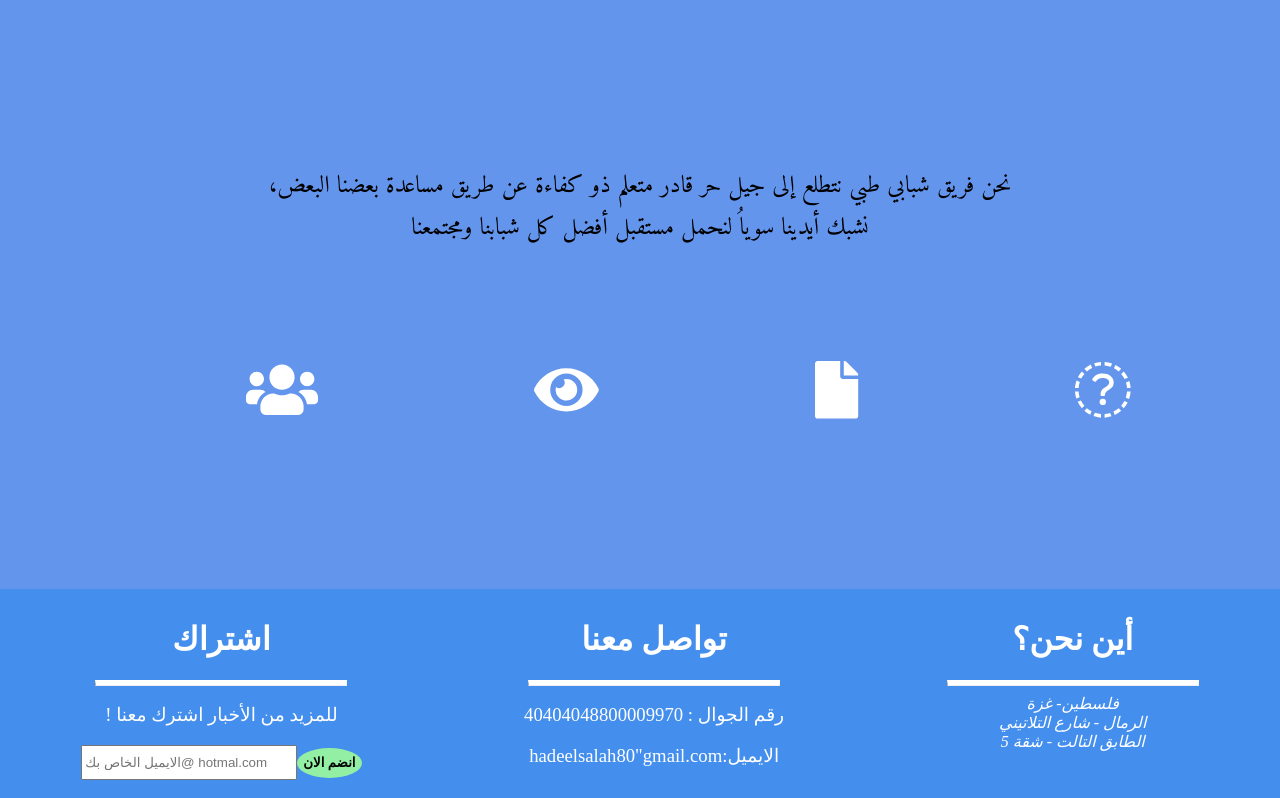
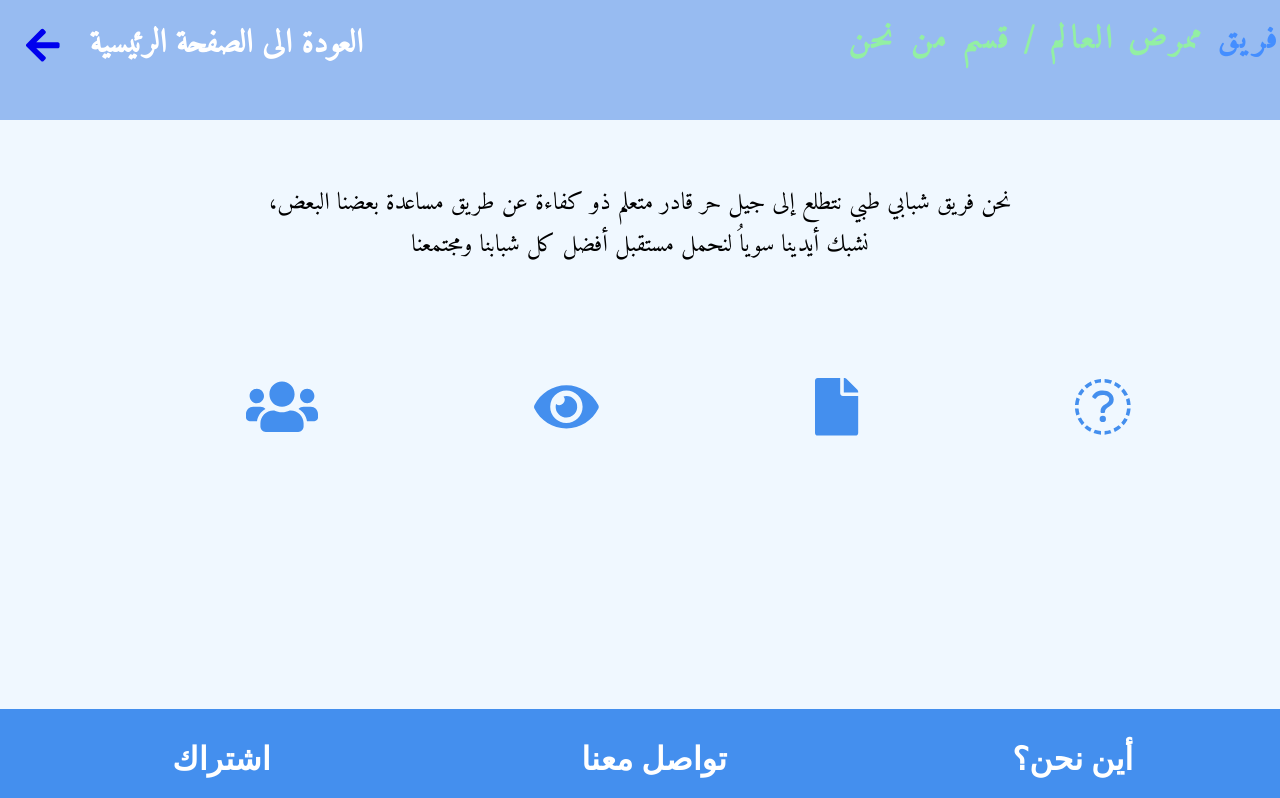
Before and after one commit to yaqootturman/nurse-of-the-world, a React (Create React App) app in the folder client/: page /home/details-about-us in a window 1280 px wide. Shown: the top 798 px of the page. Built offline with nearby package versions, Linux system fonts and the light colour scheme; a web font is replaced by a local one.

Commit message:
upadate first section

```diff
--- a/client/src/Components/ChangeableComponents/FirstUISection/MainPageForFirstSection/FirstDivMainPage.js
+++ b/client/src/Components/ChangeableComponents/FirstUISection/MainPageForFirstSection/FirstDivMainPage.js
@@ -1,5 +1,6 @@
 import React ,{useRef, useEffect} from 'react';
 import {TweenMax,Power3} from 'gsap';
+import SecondaryHeader from '../../SecondaryHeader/SecondaryHeader'
 import Footer from '../../../FixedComponents/Footer/Footer';
 import "./firstdivmainpage.css";
 
@@ -20,7 +21,8 @@ function FirstDivMainPage(){
         }, [])
     return(
         <>
-        <div id="section2" className="div-second">
+        <SecondaryHeader></SecondaryHeader>
+        <div className="div-second">
         <div class="para">
             <p ref={el => (secondDivLogo = el)} >نحن فريق شبابي طبي نتطلع إلى جيل حر قادر متعلم ذو كفاءة عن طريق مساعدة بعضنا
                 البعض، نشبك أيدينا سوياُ لنحمل مستقبل أفضل كل شبابنا ومجتمعنا</p>
@@ -33,6 +35,9 @@ function FirstDivMainPage(){
             <li><a href="https://www.google.com/" target="_blank"  title="من نحن؟"> <i class="fas fa-users fa-3x"></i></a></li>
 
         </ul>
+        <div className="first-icon">
+            <p>jdjdjjdjddjd</p>
+        </div>
 
         </div>
 
--- a/client/src/Components/ChangeableComponents/FirstUISection/MainPageForFirstSection/firstdivmainpage.css
+++ b/client/src/Components/ChangeableComponents/FirstUISection/MainPageForFirstSection/firstdivmainpage.css
@@ -2,7 +2,7 @@
     height:500vw;
 }
  .div-second{
-    background-color: cornflowerblue;
+    background-color:aliceblue;
     height: 45vw;
     padding-top: 1%;
     font-family: Amiri;
@@ -15,7 +15,7 @@
     font-size: 1.5em;
     text-align: center;
     margin-left: 20%;
-    padding-top: 10%;
+    padding-top: 2%;
     opacity: 0;
 }
 .icons ul{
@@ -30,13 +30,13 @@
     padding: 9%;
 
 }
-ul li a{
-    color:white;
+.icons ul li a{
     text-decoration: none;
+    color:#448FEE;
 }
 
  li:hover{
-    transform: scale(1.5);
+    transform: scale(1.2);
 }
 a:hover{
     color:#93EFA3;
@@ -45,3 +45,7 @@ li:active{
     color: #93EFA3;
 }
 /* */
+.first-icon p{
+    color:black;
+    text-align: left;
+}
```
